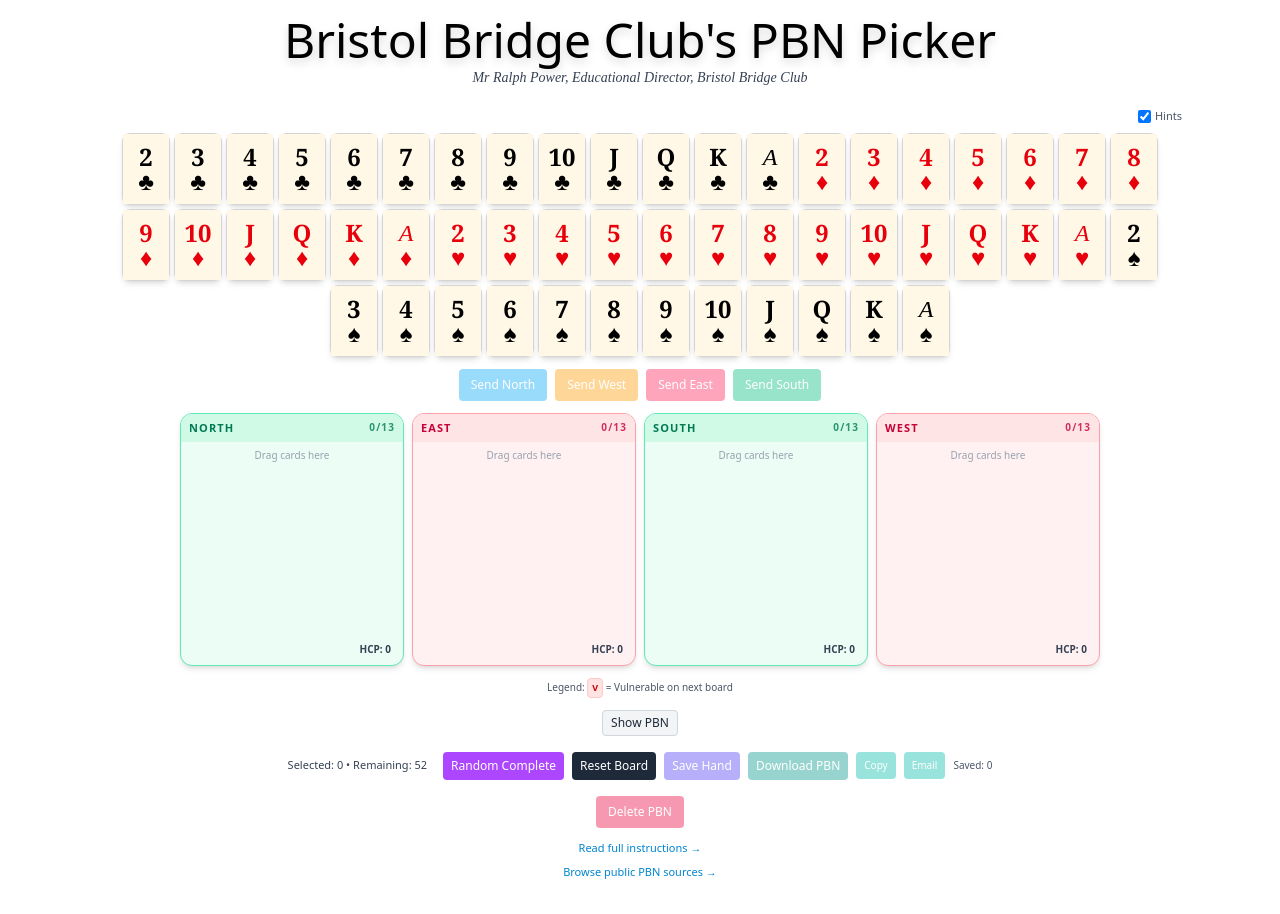
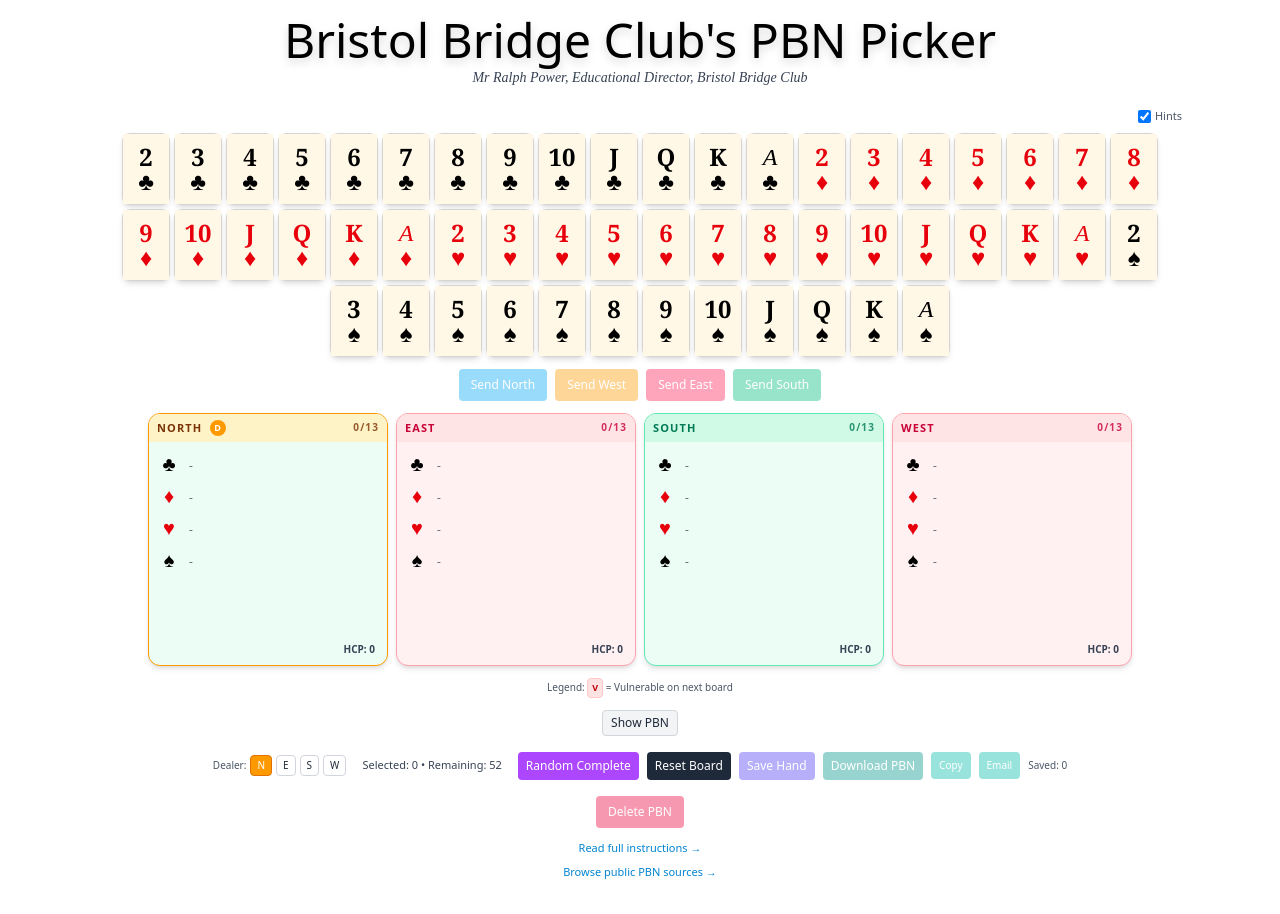
Before and after one commit to drmarkoconnor/ralph-app, a React (Vite) app in the folder ralph-react/: page / in a window 1280 px wide. Built offline with nearby package versions, Linux system fonts and the light colour scheme.

Commit message:
bucket ui

```diff
--- a/ralph-react/src/DragDropCards.jsx
+++ b/ralph-react/src/DragDropCards.jsx
@@ -233,6 +233,8 @@ export default function DragDropCards() {
 	const remaining = cards.length
 	const selectedCount = useMemo(() => selected.size, [selected])
 	const complete = SEATS.every((s) => bucketCards[s].length === 13)
+	const nextBoardNo = startBoard + savedHands.length
+	const currentDealer = dealerForBoard(nextBoardNo)
 
 	const toggleSelect = (id) => {
 		setSelected((prev) => {
@@ -432,6 +434,15 @@ export default function DragDropCards() {
 		window.location.href = `mailto:dr.mark.oconnor@googlemail.com?subject=${subject}&body=${body}`
 	}
 
+	// Explicit dealer selection: aligns startBoard so the next board's dealer equals the chosen seat
+	const setDealerExplicit = (seat) => {
+		const idx = SEATS.indexOf(seat)
+		if (idx === -1) return
+		const currentMod = (startBoard + savedHands.length - 1) % 4
+		const delta = (idx - currentMod + 4) % 4
+		setStartBoard(startBoard + delta)
+	}
+
 	const CARD_DECK =
 		'rounded-lg shadow-md cursor-pointer select-none transition-all duration-150 font-serif w-[48px] h-[72px] flex flex-col items-center justify-center border border-neutral-300 bg-[#FFF8E7]'
 	const CARD_BUCKET =
@@ -473,18 +484,27 @@ export default function DragDropCards() {
 		const highlight = activeBucket === id ? `ring-2 ${styles.ring}` : ''
 		const nextBoardNo = startBoard + savedHands.length
 		const vul = vulnerabilityForBoard(nextBoardNo)
+		const dealer = dealerForBoard(nextBoardNo)
+		const isDealer = dealer === id
 		const seatIsVul =
 			vul === 'All' ||
 			(vul === 'NS' && (id === 'N' || id === 'S')) ||
 			(vul === 'EW' && (id === 'E' || id === 'W'))
-		const sortedCards = SUIT_ORDER.flatMap((s) =>
-			sortByPbnRank(bucketCards[id].filter((c) => c.suit === s))
-		)
+
+		const rowOrder = ['Clubs', 'Diamonds', 'Hearts', 'Spades']
 		const hcp = hcpOfCards(bucketCards[id])
+
 		return (
-			<div className={`rounded-xl overflow-hidden shadow-md border ${styles.border} ${styles.bg} ${highlight} w-56`}>
-				<div className={`w-full ${styles.headerBg} ${styles.headerText} font-extrabold text-[11px] tracking-widest uppercase px-2 py-1.5 flex items-center justify-between`}>
-					<span>{styles.title}</span>
+			<div className={`rounded-xl overflow-hidden shadow-md border ${isDealer ? 'border-amber-500' : styles.border} ${styles.bg} ${highlight} w-60`}>
+				<div className={`w-full ${isDealer ? 'bg-amber-100 text-amber-900' : `${styles.headerBg} ${styles.headerText}`} font-extrabold text-[11px] tracking-widest uppercase px-2 py-1.5 flex items-center justify-between`}>
+					<span className="flex items-center gap-1">
+						{styles.title}
+						{isDealer && (
+							<span title="Dealer" className="ml-1 inline-flex items-center justify-center w-4 h-4 text-[9px] rounded-full bg-amber-500 text-white">
+								D
+							</span>
+						)}
+					</span>
 					<span className="flex items-center gap-1">
 						{seatIsVul && (
 							<span className="text-[9px] font-bold text-red-700 bg-red-100 border border-red-200 rounded px-1 py-0.5">
@@ -501,22 +521,44 @@ export default function DragDropCards() {
 					}}
 					onDragLeave={() => setActiveBucket(null)}
 					onDrop={(e) => onDrop(e, id)}
-					className={`min-h-[200px] p-1.5 flex flex-wrap gap-1 items-start justify-center`}>
-					{bucketCards[id].length === 0 && (
-						<span className="text-[10px] text-gray-400">Drag cards here</span>
-					)}
-					{sortedCards.map((card) => (
-						<div
-							key={card.id}
-							draggable
-							onDragStart={(e) => onDragStartBucket(e, card, id)}
-							onDragEnd={onDragEnd}
-							className={`${CARD_BUCKET}`}>
-							{renderFace(card, false)}
-						</div>
-					))}
+					className={`min-h-[200px] p-2 flex flex-col gap-1 items-stretch justify-start`}>
+					{rowOrder.map((suit) => {
+						const suitCards = sortByPbnRank(bucketCards[id].filter((c) => c.suit === suit))
+						const suitColor = SUIT_TEXT[suit]
+						return (
+							<div key={`${id}-${suit}`} className="flex items-center gap-2 min-h-[28px]">
+								<div className={`w-6 text-center text-xl leading-none ${suitColor}`}>
+									{ suit === 'Clubs' ? '♣' : suit === 'Diamonds' ? '♦' : suit === 'Hearts' ? '♥' : '♠' }
+								</div>
+								<div className="flex-1">
+									{suiteRowContent(suitCards, id)}
+								</div>
+							</div>
+						)
+					})}
 				</div>
 				<div className="px-3 pb-2 text-[10px] text-gray-700 font-semibold text-right">HCP: {hcp}</div>
+			</div>
+		)
+	}
+
+	// Renders a suit row as a sequence of draggable rank spans; shows '-' when void
+	function suiteRowContent(suitCards, bucketId) {
+		if (!suitCards || suitCards.length === 0) {
+			return <span className="text-[12px] text-gray-500">-</span>
+		}
+		return (
+			<div className="flex flex-row flex-wrap items-center gap-1">
+				{suitCards.map((card) => (
+					<span
+						key={card.id}
+						draggable
+						onDragStart={(e) => onDragStartBucket(e, card, bucketId)}
+						onDragEnd={onDragEnd}
+						className="text-[12px] font-semibold text-gray-900 px-0.5 select-none cursor-grab active:cursor-grabbing">
+						{card.rank}
+						</span>
+					))}
 			</div>
 		)
 	}
@@ -656,6 +698,23 @@ export default function DragDropCards() {
 
 			{/* Toolbar in a single row */}
 			<div className="flex flex-wrap items-center justify-center gap-2 w-full mt-1">
+				{/* Dealer selector */}
+				<div className="flex items-center gap-1 mr-2">
+					<span className="text-[10px] text-gray-600">Dealer:</span>
+					{SEATS.map((s) => (
+						<button
+							key={`dealer-${s}`}
+							onClick={() => setDealerExplicit(s)}
+							className={`px-1.5 py-0.5 rounded text-[10px] border ${
+								s === currentDealer
+									? 'bg-amber-500 border-amber-600 text-white'
+									: 'bg-white border-gray-300 text-gray-800 hover:bg-gray-100'
+							}`}
+							title={`Set next dealer to ${s}`}>
+							{s}
+						</button>
+					))}
+				</div>
 				<span className="font-modern text-[11px] text-gray-700 mr-2">Selected: {selectedCount} • Remaining: {remaining}</span>
 				<button
 					className="px-2 py-1.5 rounded bg-purple-500 text-white text-xs hover:opacity-90 disabled:opacity-40"
```
